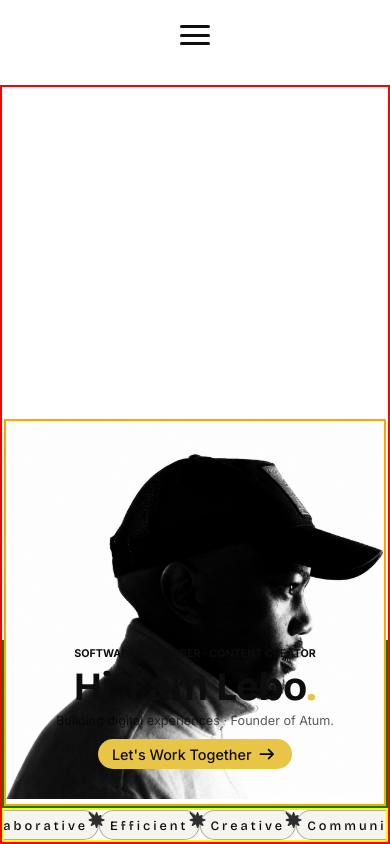
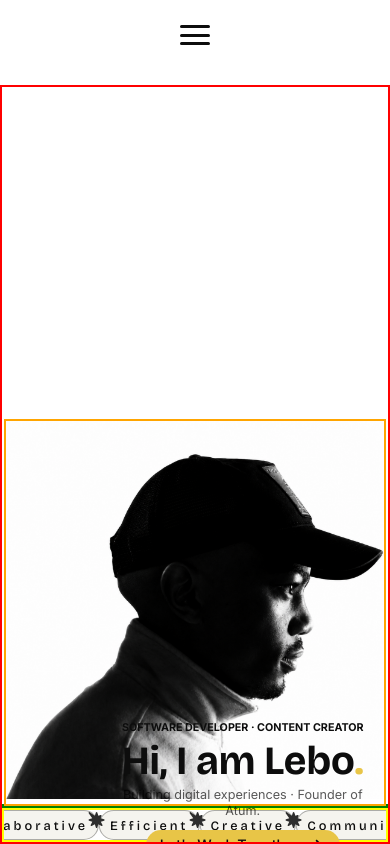
Before and after one commit to Lebo-Madikane/lebo-madikane, a Next.js app: page / in a window 390 px wide. Shown: the top 844 px of the page. Built offline with nearby package versions, Linux system fonts and the light colour scheme.

Commit message:
responsive design attributes marqueeTrack

```diff
--- a/src/components/Hero/Hero.module.scss
+++ b/src/components/Hero/Hero.module.scss
@@ -87,7 +87,7 @@
 
         @include mobile{
             text-align: center;
-            position: static;
+            //position: static;
             margin-bottom: 2rem;
         }
 
```
